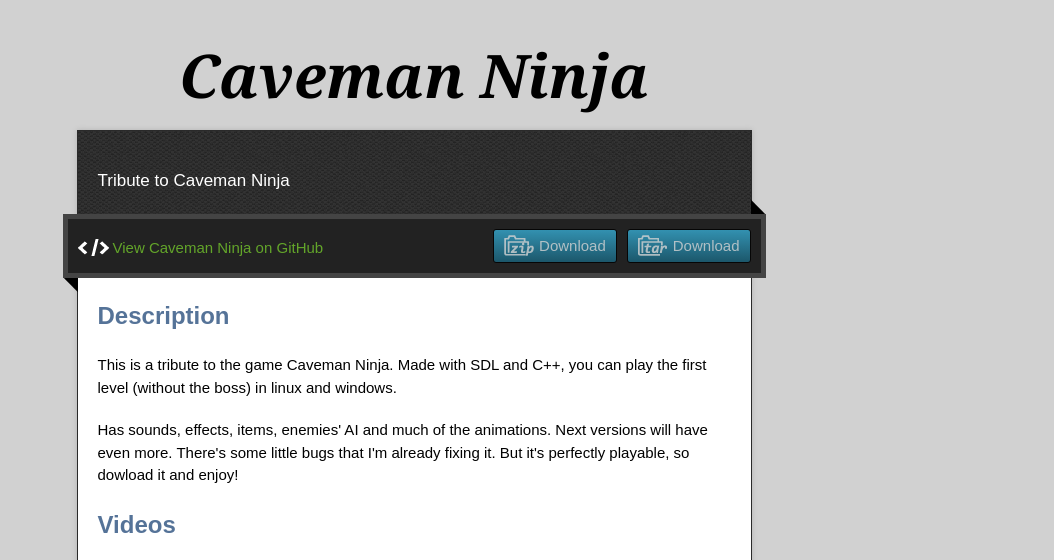
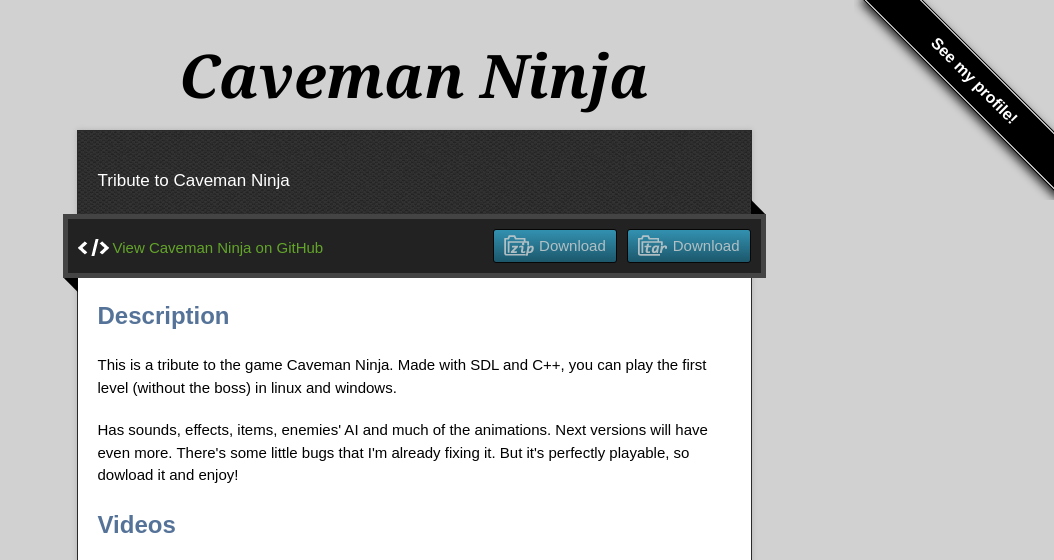
Before and after one commit to DorianHawkmoon/Caveman-Ninja, a plain HTML site: page index.html in a window 1280 px wide. Shown: the top 560 px of the page, without its empty margins (226-1280 px from the left). Drawn offline with nearby package versions, Linux system fonts and the light colour scheme.

Commit message:
Added link to profile

```diff
--- a/index.html
+++ b/index.html
@@ -24,6 +24,7 @@
     <header>
       <h1 class="title">Caveman Ninja</h1>
     </header>
+    <div id="ribbon"><a href="https://dorianhawkmoon.github.io/">See my profile!</a></div>
     <div id="container">
       <p class="tagline">Tribute to Caveman Ninja</p>
       <div id="main" role="main">
--- a/stylesheets/stylesheet.css
+++ b/stylesheets/stylesheet.css
@@ -18,6 +18,67 @@ html {
 
 body {
   margin: 0;
+}
+
+#ribbon a{
+	background:#000;
+	color:#fff;
+	text-decoration:none;
+	font-family:arial,sans-serif;
+	text-align:center;
+	font-weight:bold;
+	padding:5px 40px;
+	font-size:1rem;
+	line-height:2rem;
+	position:relative;
+	transition:0.5s;
+}
+
+#ribbon a:hover{
+	background:#c11;
+	color:#fff;
+}
+
+#ribbon a::before, #ribbon a::after{
+	content:"";
+	width:100%;
+	display:block;
+	position:absolute;
+	top:1px;
+	left:0;
+	height:1px;
+	background:#fff;
+}
+
+#ribbon a::after{
+	bottom:1px;
+	top:auto;
+}
+
+@media screen and (min-width:800px){
+	#ribbon{
+		position:fixed;
+		display:block;
+		top:0;
+		right:0;
+		width:200px;
+		overflow:hidden;
+		height:200px;
+		z-index:9999;
+	}
+
+	#ribbon a{
+		width:200px;
+		position:absolute;
+		top:60px;
+		right:-60px;
+		transform:rotate(45deg);
+		-webkit-transform:rotate(45deg);
+		-ms-transform:rotate(45deg);
+		-moz-transform:rotate(45deg);
+		-o-transform:rotate(45deg);
+		box-shadow:4px 4px 10px rgba(0,0,0,0.8);
+	}
 }
 
 /* HTML5 display definitions
```
